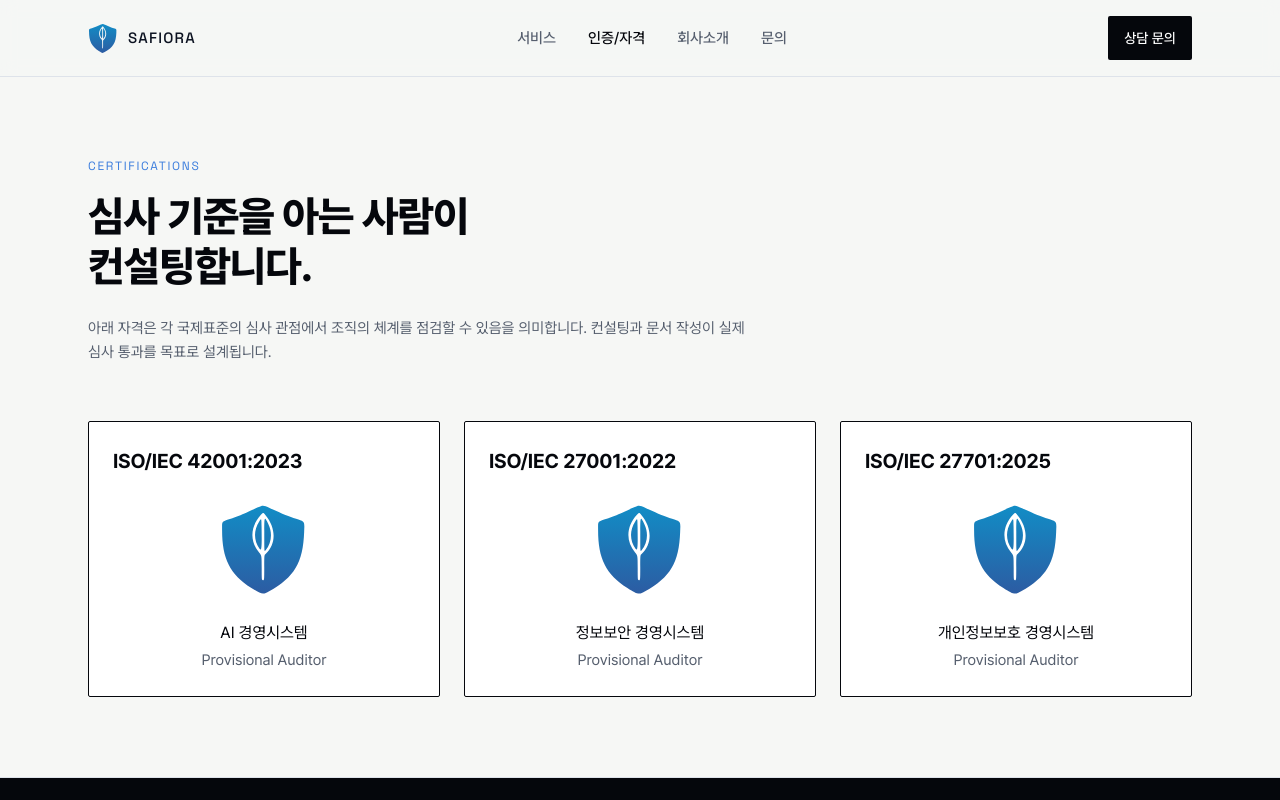
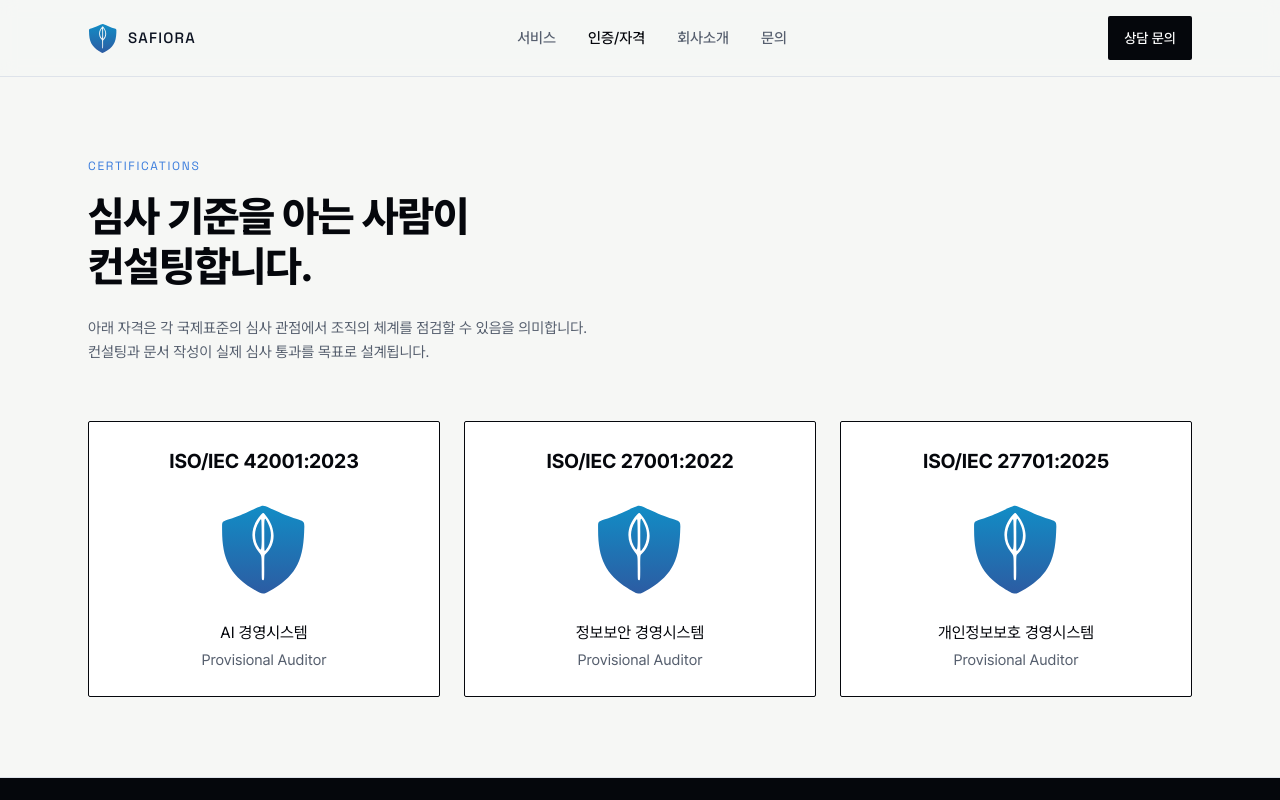
Before and after one commit to Tonykim29/safiora, a Next.js app: page /certifications in a window 1280 px wide. Shown: the top 800 px of the page. Built offline with nearby package versions, Linux system fonts and the light colour scheme.

Commit message:
수정 내용

```diff
--- a/app/certifications/page.tsx
+++ b/app/certifications/page.tsx
@@ -3,7 +3,7 @@ import SealStamp from "@/components/SealStamp";
 
 export const metadata: Metadata = {
   title: "인증/자격 | Safiora",
-  description: "Safiora가 보유한 ISO 예비심사원 자격 및 관련 인증 현황.",
+  description: "Safiora가 보유한 ISO 심사원 자격 및 관련 인증 현황.",
 };
 
 const CERTS = [
@@ -22,8 +22,9 @@ export default function CertificationsPage() {
         컨설팅합니다.
       </h1>
       <p className="mt-6 max-w-2xl text-[15px] leading-relaxed text-slate">
-        아래 자격은 각 국제표준의 심사 관점에서 조직의 체계를 점검할 수 있음을 의미합니다. 컨설팅과
-        문서 작성이 실제 심사 통과를 목표로 설계됩니다.
+        아래 자격은 각 국제표준의 심사 관점에서 조직의 체계를 점검할 수 있음을 의미합니다.
+        <br />
+        컨설팅과 문서 작성이 실제 심사 통과를 목표로 설계됩니다.
       </p>
 
       <div className="mt-14 grid gap-6 sm:grid-cols-2 lg:grid-cols-3">
--- a/components/SealStamp.tsx
+++ b/components/SealStamp.tsx
@@ -7,7 +7,7 @@ type SealStampProps = {
 export default function SealStamp({ code, title, status }: SealStampProps) {
   return (
     <div className="flex flex-col gap-6 rounded-sm border border-ink bg-white p-6">
-      <p className="text-[20px] font-bold tracking-[-0.01em] text-ink">{code}</p>
+      <p className="text-center text-[20px] font-bold tracking-[-0.01em] text-ink">{code}</p>
 
       <img src="/brand/logo.svg" alt="" width={90} height={98} className="mx-auto" />
 
```
